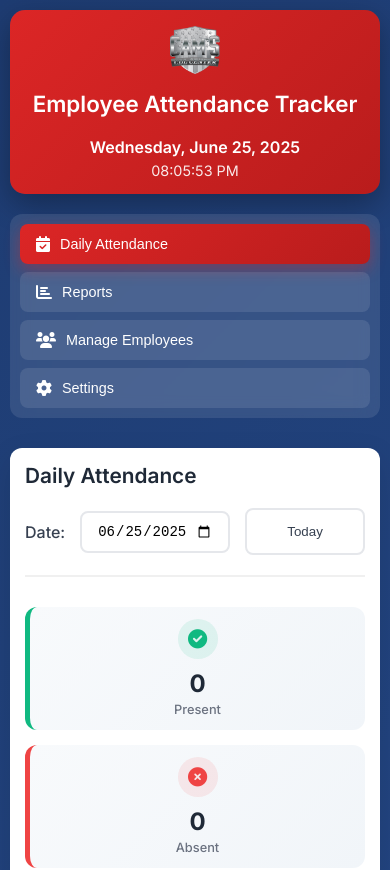
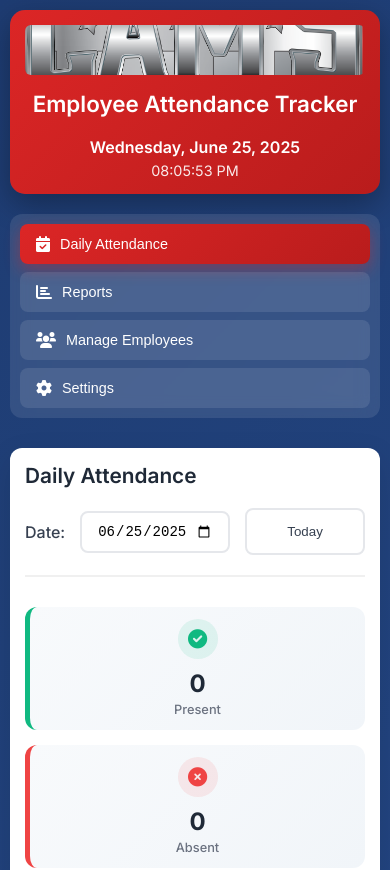
Before and after one commit to nicholasdudek/CamsTransport, a website: page index.html in a window 390 px wide. Shown: the top 870 px of the page. Drawn offline with Linux system fonts and the light colour scheme.

Commit message:
Make logo fill full width of screen - set width to 100% and use object-fit cover

```diff
--- a/css/styles.css
+++ b/css/styles.css
@@ -29,6 +29,7 @@ body {
     justify-content: space-between;
     align-items: center;
     box-shadow: 0 10px 30px rgba(0, 0, 0, 0.3);
+    width: 100%;
 }
 
 .logo-section {
@@ -36,14 +37,15 @@ body {
     align-items: center;
     justify-content: center;
     gap: 20px;
+    width: 100%;
 }
 
 /* Removed logo-placeholder styles - no longer needed */
 
 .logo-image {
-    width: 60px;
+    width: 100%;
     height: 60px;
-    object-fit: contain;
+    object-fit: cover;
     border-radius: 8px;
 }
 
@@ -714,9 +716,9 @@ body {
     }
 
     .logo-image {
-        width: 50px;
+        width: 100%;
         height: 50px;
-        object-fit: contain;
+        object-fit: cover;
         border-radius: 6px;
     }
 
```
